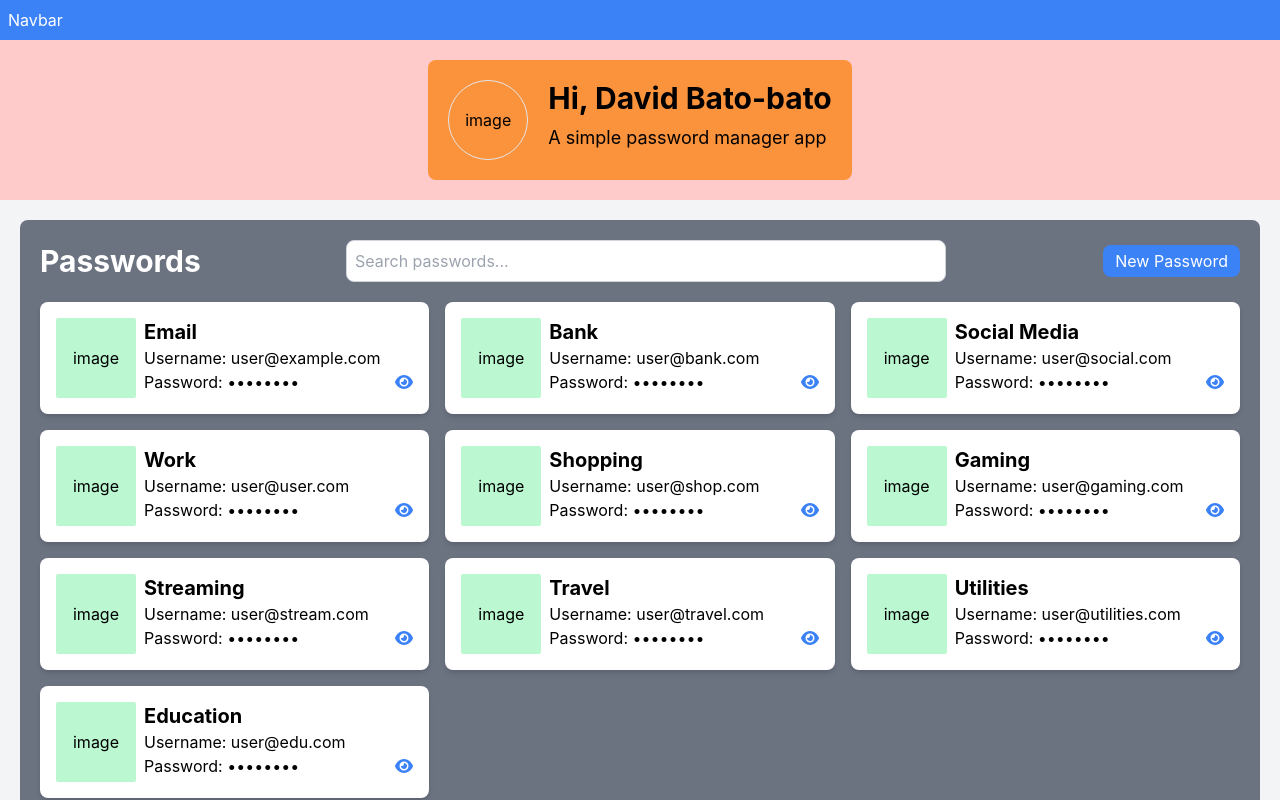
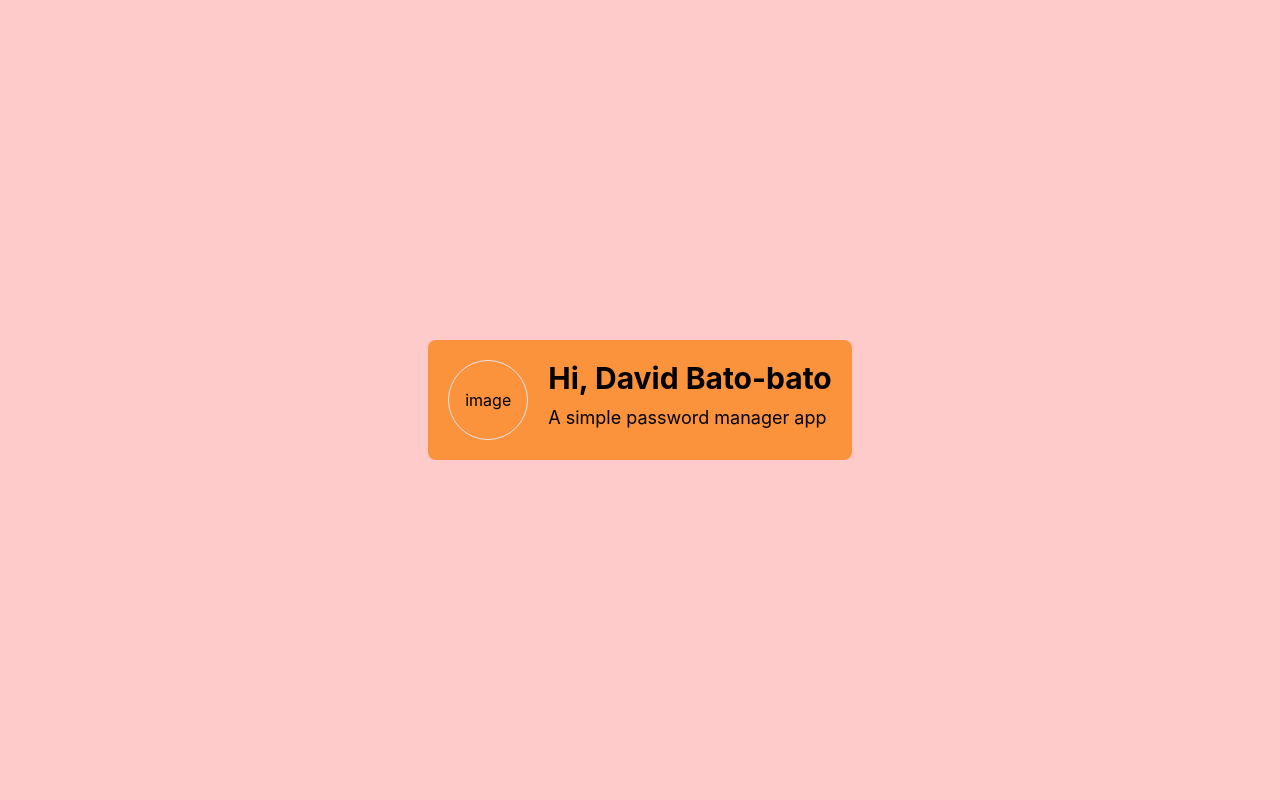
Before and after one commit to DavidBatoDev/gdg-flask-sj-client, a React (Vite) app in the folder password-mnger-client/: page / in a window 1280 px wide. Shown: the top 800 px of the page. Built offline with nearby package versions, Linux system fonts and the light colour scheme.

Commit message:
refactor: update layout and improve password display

```diff
--- a/password-mnger-client/src/App.jsx
+++ b/password-mnger-client/src/App.jsx
@@ -7,7 +7,6 @@ const App = () => {
 
   return (
       <div className="h-full w-full bg-gray-100">
-        <Navbar/>
         <Welcome/>
         <Passwords/>
       </div>
--- a/password-mnger-client/src/components/Password.jsx
+++ b/password-mnger-client/src/components/Password.jsx
@@ -29,7 +29,7 @@ const Password = () => {
     <div className="bg-gray-500 p-5 m-5 rounded-lg">
       {/* Header Part */}
       <div className="flex items-center justify-between mb-5">
-        <h1 className="text-3xl font-bold text-white">Passwords</h1>
+        <h1 className="text-xl font-bold text-white">Passwords ({passwords.length})</h1>
         {/* Search Bar */}
         <SearchBar />
         <button className="bg-blue-500 text-white px-3 py-1 ml-3 rounded-lg">
--- a/password-mnger-client/src/components/Welcome.jsx
+++ b/password-mnger-client/src/components/Welcome.jsx
@@ -1,6 +1,6 @@
 const Welcome = () => {
   return (
-    <div className="flex flex-col gap-2 items-center justify-center h-full w-full bg-red-200 p-5">
+    <div className="flex flex-col gap-2 items-center justify-center min-h-screen w-full bg-red-200 p-5">
       <div className="flex bg-orange-400 p-5 rounded-lg">
         <div>
           <div className="border rounded-full w-20 h-20 flex items-center justify-center">
```
